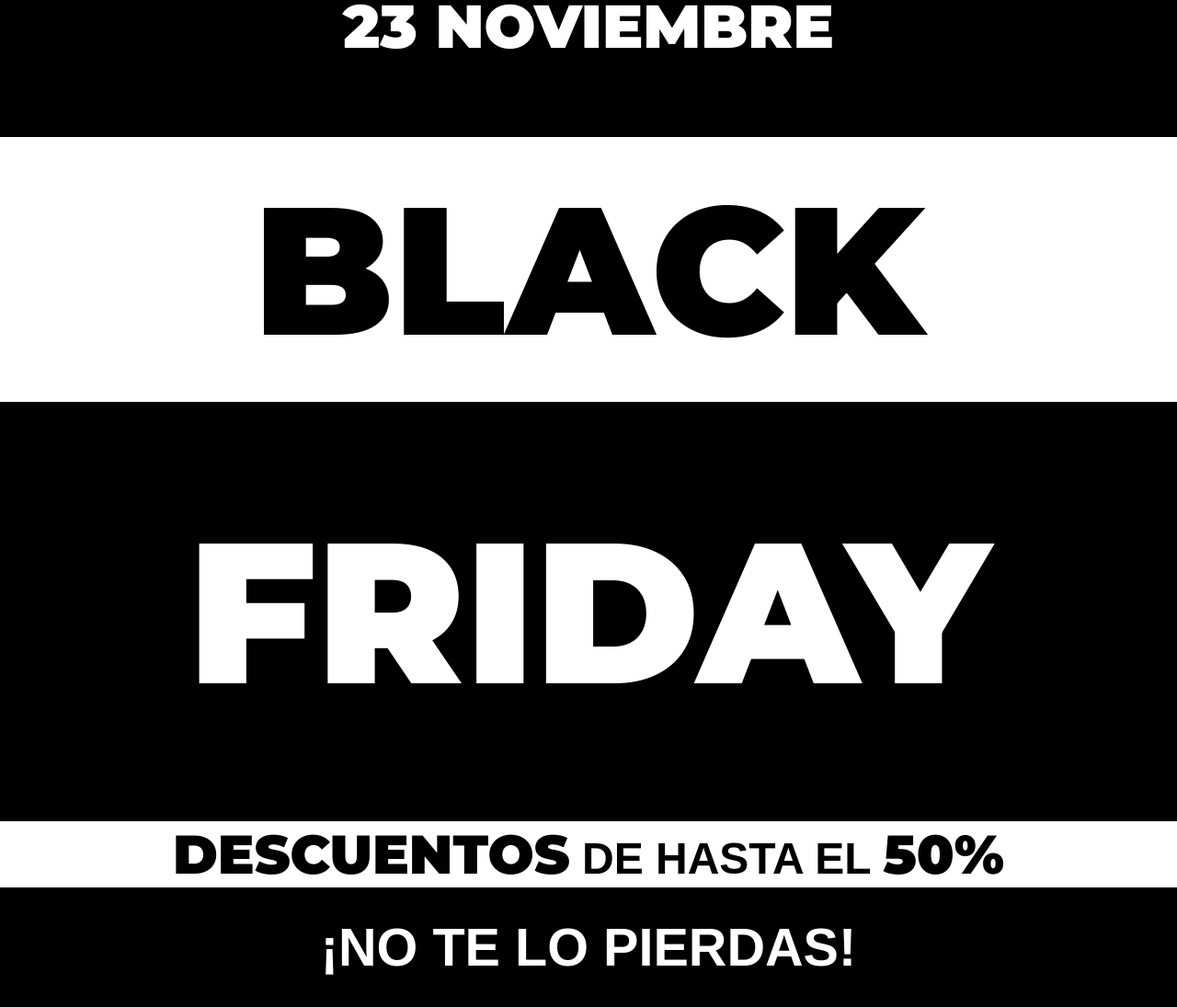
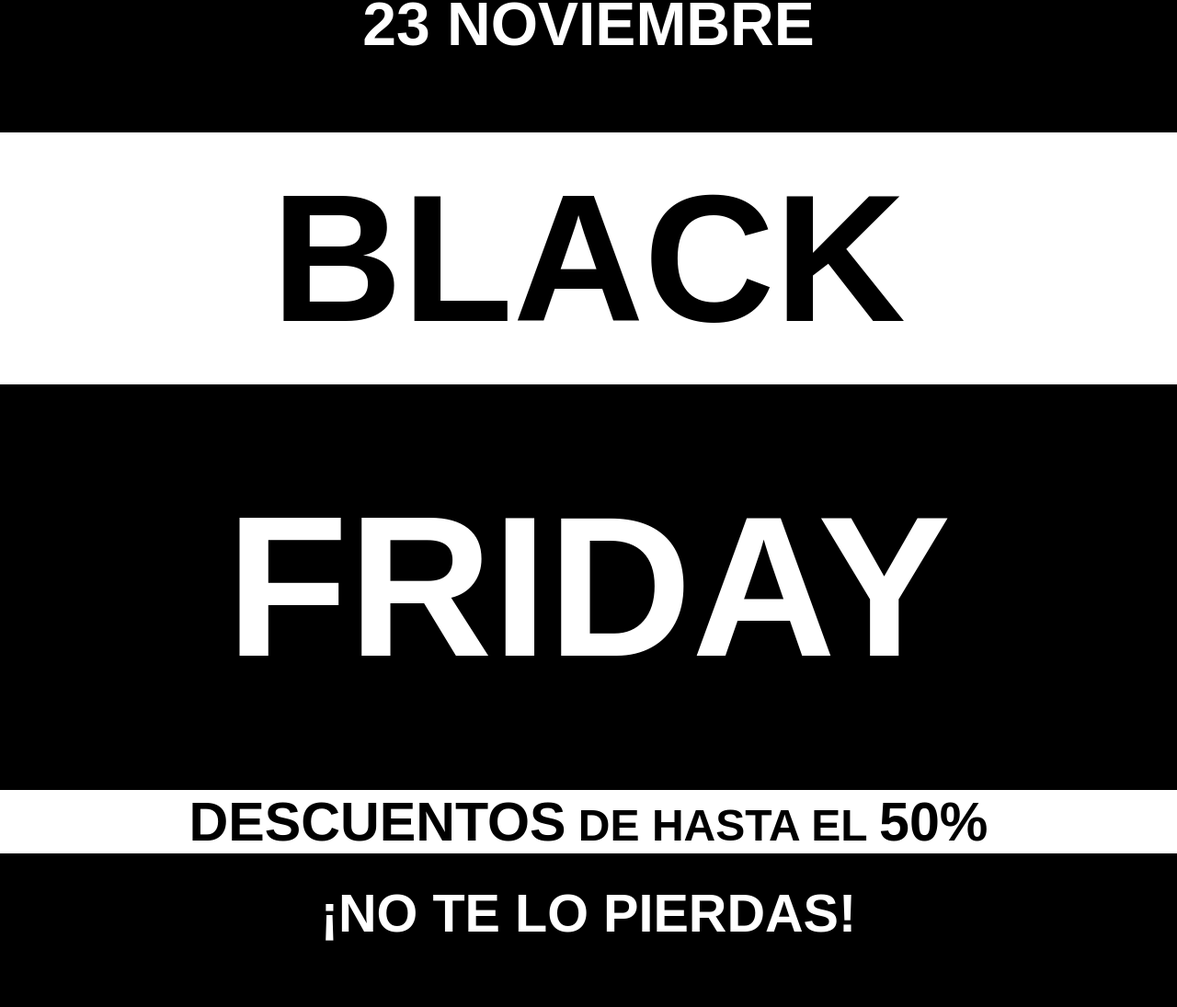
Before and after one commit to MayraGonzalezN/Eduaccaion-IT, a plain HTML site: page html2/index.html in a window 1280 px wide. Shown: the part 92-1187 px from the top of the page at 92% size. After the commit the page ends 1150 px from the top, so only its background shows below. Drawn offline with Linux system fonts and the light colour scheme.

Commit message:
Desafio1-html-ej3

```diff
--- /dev/null
+++ b/css2/css/style.css
@@ -0,0 +1,88 @@
+* {
+    margin: 0;
+    padding: 0;
+    box-sizing: border-box;
+}
+
+body{
+    background-color: rgb(255, 255, 255);
+}
+
+.contenedor {
+    font-family: 'Montserrat', sans-serif;
+    position: relative;
+}
+
+h1, h4, h5 {
+    color: #0a2ff1;
+}
+
+.borde-azul-arriba {
+    border-top: 3rem #0a2ff1 solid;
+}
+
+.borde-azul-abajo {
+    border-bottom: 3rem #0a2ff1 solid;
+}
+
+h1 {
+    font-size: 4.2rem;
+    padding-top: 0rem;
+    padding-bottom: 4rem;
+    text-align: center;
+}
+
+h2 {
+    font-size: 197px;
+    padding: 1.5rem;
+    text-align: center;
+    background-color: rgb(0, 0, 0);
+    color: rgb(255, 255, 255);
+}
+
+h3, h4, h5 {
+    background-color: rgb(255, 255, 255);
+}
+
+h3 {
+    color: rgb(0, 0, 0);
+    font-size: 217px;
+    padding: 6rem;
+    text-align: center;
+}
+
+strong {
+    background-color: black;
+    color: white;
+    font-family: 'Montserrat', sans-serif;
+}
+
+h4 {
+    font-size: 48px;
+    font-family: 'Montserrat SemiBold', sans-serif;
+    text-align: center;
+}
+
+h4 b{
+    font-size: 3.7rem;
+    font-family: 'Montserrat', sans-serif;
+    text-align: center;
+}
+
+h5 {
+font-size: 3.6rem;
+padding: 3rem;
+font-family: 'Montserrat SemiBold', sans-serif;
+text-align: center;
+}*/
+
+/*
+h1, h3, h5 {
+    top: 15vh;
+    left: 15vw;
+    color: white;
+}
+
+.blanco {
+    background-color: white;
+}
--- a/css2/style2.css
+++ b/css2/style2.css
@@ -9,7 +9,7 @@ body{
 }
 
 .contenedor {
-    font-family: 'Montserrat', sans-serif;
+    font-family: 'Montserrat black', sans-serif;
     position: relative;
 }
 
@@ -49,7 +49,7 @@ h4 {
 
 h4 b{
     font-size: 3.7rem;
-    font-family: 'Montserrat', sans-serif;
+    font-family: 'Montserrat black', sans-serif;
     text-align: center;
 }
 
```
Also changed, not shown: html3/index.html (added, +37 -0 lines), html/index.html (renamed from index.html).
